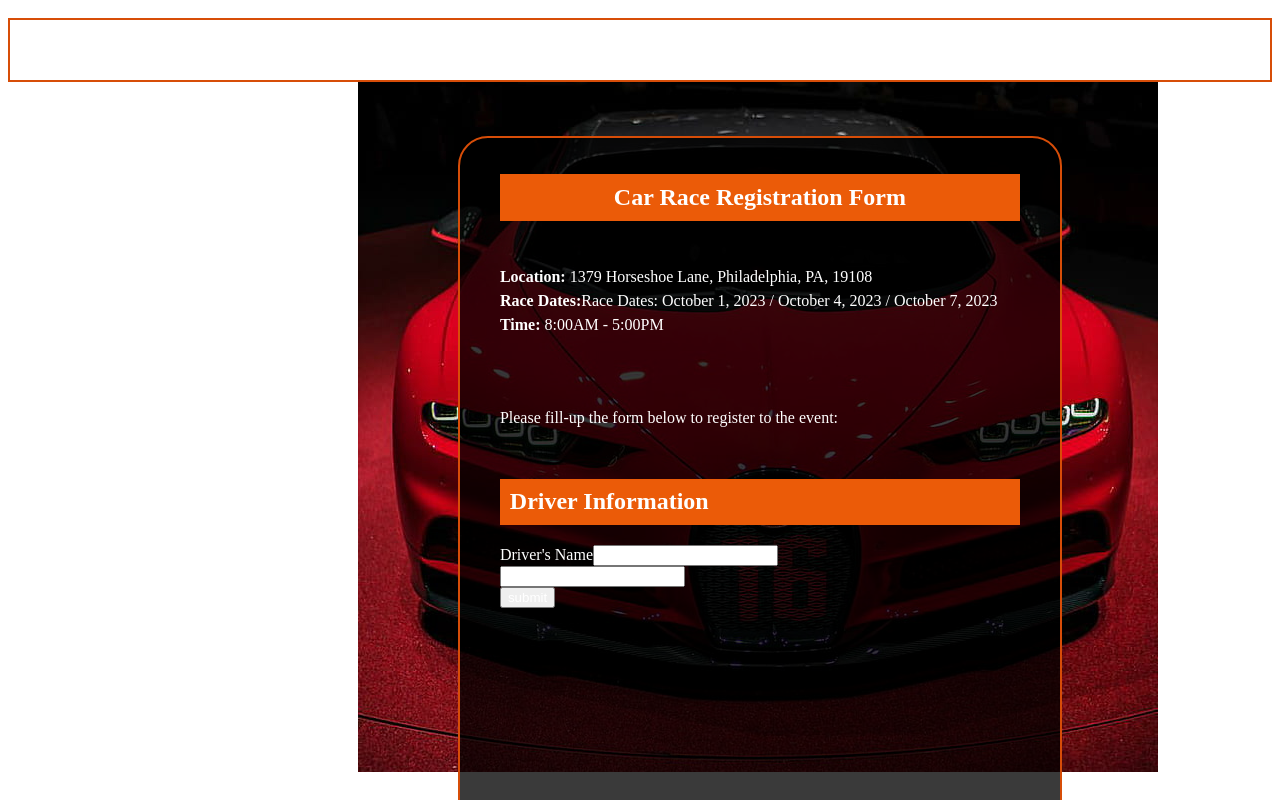
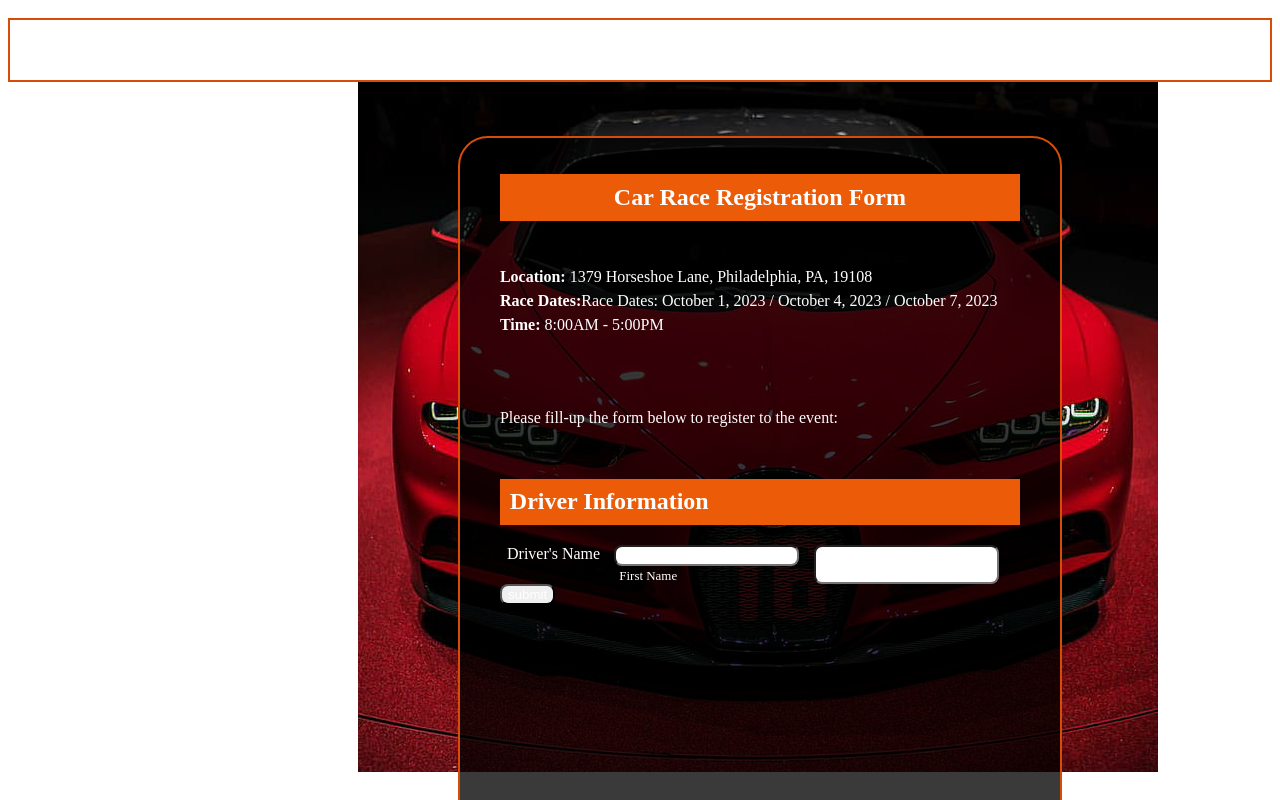
Before and after one commit to VioLet-Loutsik/-registration-form-, a React (Create React App) app: page / in a window 1280 px wide. Shown: the top 800 px of the page. Built offline with nearby package versions, Linux system fonts and the light colour scheme.

Commit message:
news changes

```diff
--- a/src/index.css
+++ b/src/index.css
@@ -4,3 +4,6 @@
 html, body {
     font-size: 16px;
 }
+input{
+    border-radius: 0.5rem;
+}
--- a/src/templates/Forms.js
+++ b/src/templates/Forms.js
@@ -38,17 +38,24 @@ const Forms = () => {
         <div>
           <h2 className="formHeaderSecond">Driver Information</h2>
           <form onSubmit={handleSubmit(sendValue)}>
+            <div className="lineInput">
               <div>
                 <label htmlFor="text">Driver's Name</label>
+              </div>
+              <div>
                 <input
                   type="text"
                   {...register("firstName", {
                     required: "This field is required",
                   })}
                 />
-              <div>{errors.firstName && <p>{errors.firstName.message}</p>}</div>
+                <div>
+                  {errors.firstName && <p>{errors.firstName.message}</p>}
                 </div>
-            <div>
+                <label className="form-sub-label" aria-hidden="false">
+                  First Name
+                </label>
+              </div>
               <input
                 type="text"
                 {...register("lastName", {
@@ -62,8 +69,6 @@ const Forms = () => {
               <div>{errors.lastName && <p>{errors.lastName.message}</p>}</div>
             </div>
 
-
-
             <input type="submit" value="submit" />
           </form>
         </div>
--- a/src/templates/forms.css
+++ b/src/templates/forms.css
@@ -48,3 +48,12 @@
   text-align: left;
   padding: 0.62rem;
 }
+.lineInput{
+  display: flex;
+  justify-content: space-around;
+}
+
+.form-sub-label{
+  margin-left: 0.31rem;
+  font-size: 0.81rem;
+}
```
Lines whose indentation alone changed are shown as unchanged.
